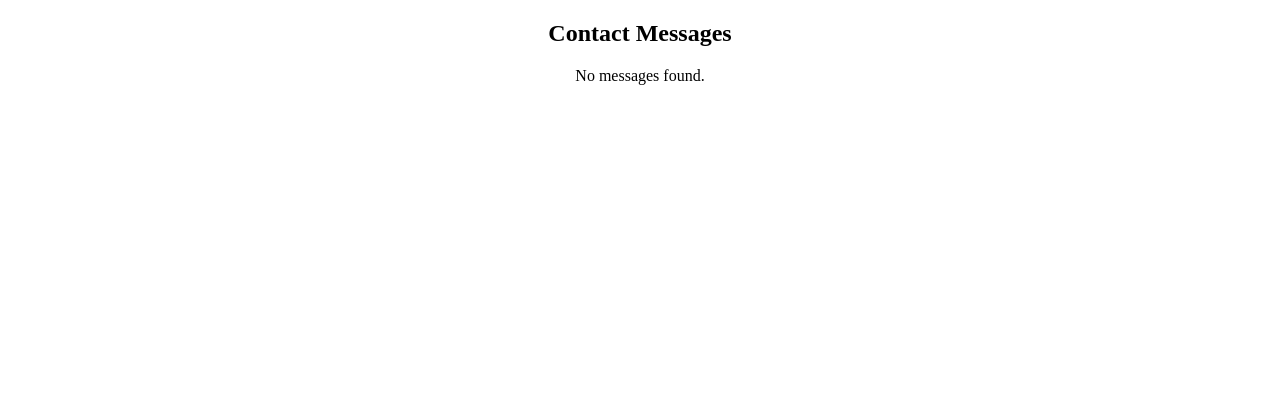
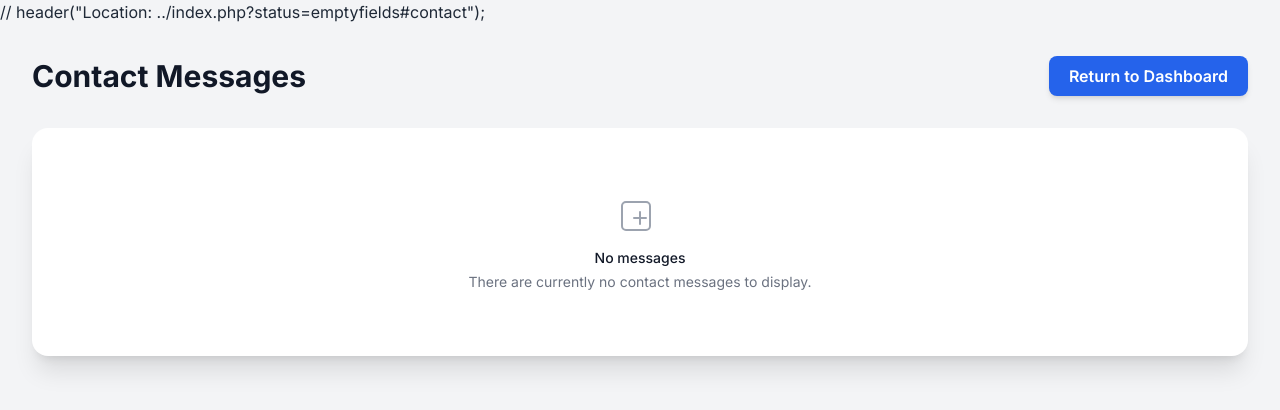
Before and after one commit to CyizaLandry5/Webo, a PHP site: page /php/select_contacts.php in a window 1280 px wide. Shown: the top 410 px of the page. Run offline with PHP 8.4, Linux system fonts and the light colour scheme; the visitor is signed in with stand-in values (Sample User, id 1); data that the repository does not hold is empty; some libraries are stand-ins or nearby versions.

Commit message:
select_contact-updated

```diff
--- a/php/select_contacts.php
+++ b/php/select_contacts.php
@@ -1,97 +1,134 @@
+
+
+//         header("Location: ../index.php?status=emptyfields#contact");
 <?php
 
+// --- Error Reporting for Development ---
+// Shows all errors, which is helpful for debugging.
 error_reporting(E_ALL);
 ini_set('display_errors', 1);
 
+// --- Session Management ---
+// Starts a session and checks if the 'admin' user is logged in.
+// If not, it redirects them to the login page.
 session_start();
 if (!isset($_SESSION['admin'])) {
     header("Location: index.php");
     exit;
 }
 
-// Database configuration
+// --- Database Configuration ---
 $host = "localhost";
 $user = "u515424954_CyizaLandry";
 $password = "Mpayimana@11111";
 $database = "u515424954_my_webp";
 
-// Create database connection
+
+// --- Database Connection ---
+// Creates a new connection to the MySQL database.
 $conn = new mysqli($host, $user, $password, $database);
 
-// Check connection
+// Checks if the connection failed and stops the script if it did.
 if ($conn->connect_error) {
     die("Connection failed: " . $conn->connect_error);
 }
 
-// Fetch all contacts
+// --- Data Fetching ---
+// SQL query to select all contacts, ordered by the most recent submission.
 $sql = "SELECT id, name, email, message, submitted_at FROM contacts ORDER BY submitted_at DESC";
 $result = $conn->query($sql);
 ?>
 
 <!DOCTYPE html>
-<html>
+<html lang="en">
 <head>
+    <meta charset="UTF-8">
+    <meta name="viewport" content="width=device-width, initial-scale=1.0">
     <title>Contact Messages</title>
+
+    <!-- Tailwind CSS CDN -->
+    <script src="https://cdn.tailwindcss.com"></script>
+
+    <!-- Google Fonts (Inter) -->
+    <link href="https://fonts.googleapis.com/css2?family=Inter:wght@400;500;600;700&display=swap" rel="stylesheet">
+
     <style>
-        table {
-            border-collapse: collapse;
-            width: 95%;
-            margin: 20px auto;
-        }
-        th, td {
-            border: 1px solid #666;
-            padding: 10px;
-            text-align: left;
-        }
-        th {
-            background-color: #333;
-            color: white;
-        }
-        .delete-button {
-            background-color: #e74c3c;
-            color: white;
-            border: none;
-            padding: 6px 12px;
-            cursor: pointer;
-            border-radius: 4px;
-        }
-        .delete-button:hover {
-            background-color: #c0392b;
+        /* Applying the Inter font to the whole page */
+        body {
+            font-family: 'Inter', sans-serif;
         }
     </style>
 </head>
-<body>
-    <h2 style="text-align: center;">Contact Messages</h2>
-    <?php if ($result->num_rows > 0): ?>
-        <table>
+<body class="bg-gray-100 text-gray-800">
+
+    <div class="container mx-auto p-4 sm:p-6 lg:p-8">
+
+        <!-- Header Section -->
+        <div class="flex flex-col sm:flex-row justify-between items-center mb-8">
+            <h1 class="text-3xl font-bold text-gray-900 mb-4 sm:mb-0">
+                Contact Messages
+            </h1>
+            <a href="/php/dashboard.php" class="bg-blue-600 text-white font-semibold py-2 px-5 rounded-lg shadow-md hover:bg-blue-700 transition-colors duration-300">
+                Return to Dashboard
+            </a>
+        </div>
+
+        <!-- Main Content Card -->
+        <div class="bg-white rounded-2xl shadow-xl overflow-hidden">
+            <div class="overflow-x-auto">
+                <?php if ($result && $result->num_rows > 0): ?>
+                    <table class="min-w-full divide-y divide-gray-200">
+                        <thead class="bg-gray-50">
                             <tr>
-                <th>S/N</th>
-                <th>Client Name</th>
-                <th>Email</th>
-                <th>Message</th>
-                <th>Submitted At</th>
-                <th>Action</th>
+                                <th scope="col" class="px-6 py-3 text-left text-xs font-medium text-gray-500 uppercase tracking-wider">S/N</th>
+                                <th scope="col" class="px-6 py-3 text-left text-xs font-medium text-gray-500 uppercase tracking-wider">Client Name</th>
+                                <th scope="col" class="px-6 py-3 text-left text-xs font-medium text-gray-500 uppercase tracking-wider">Email</th>
+                                <th scope="col" class="px-6 py-3 text-left text-xs font-medium text-gray-500 uppercase tracking-wider">Message</th>
+                                <th scope="col" class="px-6 py-3 text-left text-xs font-medium text-gray-500 uppercase tracking-wider">Submitted At</th>
+                                <th scope="col" class="px-6 py-3 text-left text-xs font-medium text-gray-500 uppercase tracking-wider">Action</th>
                             </tr>
+                        </thead>
+                        <tbody class="bg-white divide-y divide-gray-200">
                             <?php while ($row = $result->fetch_assoc()): ?>
-                <tr>
-                    <td><?= htmlspecialchars($row["id"]) ?></td>
-                    <td><?= htmlspecialchars($row["name"]) ?></td>
-                    <td><?= htmlspecialchars($row["email"]) ?></td>
-                    <td><?= nl2br(htmlspecialchars($row["message"])) ?></td>
-                    <td><?= htmlspecialchars($row["submitted_at"]) ?></td>
-                    <td>
+                                <tr class="hover:bg-gray-50 transition-colors duration-200">
+                                    <td class="px-6 py-4 whitespace-nowrap text-sm font-medium text-gray-900"><?= htmlspecialchars($row["id"]) ?></td>
+                                    <td class="px-6 py-4 whitespace-nowrap text-sm text-gray-600"><?= htmlspecialchars($row["name"]) ?></td>
+                                    <td class="px-6 py-4 whitespace-nowrap text-sm text-gray-600"><?= htmlspecialchars($row["email"]) ?></td>
+                                    <td class="px-6 py-4 text-sm text-gray-600 max-w-xs truncate"><?= nl2br(htmlspecialchars($row["message"])) ?></td>
+                                    <td class="px-6 py-4 whitespace-nowrap text-sm text-gray-600"><?= htmlspecialchars($row["submitted_at"]) ?></td>
+                                    <td class="px-6 py-4 whitespace-nowrap text-sm font-medium">
+                                        <!-- Delete form for each message -->
                                         <form method="POST" action="delete_contact.php" onsubmit="return confirm('Are you sure you want to delete this message?');">
                                             <input type="hidden" name="delete_id" value="<?= $row["id"] ?>">
-                            <button type="submit" class="delete-button">Delete</button>
+                                            <button type="submit" class="bg-red-500 text-white font-semibold py-1 px-3 rounded-md hover:bg-red-600 transition-colors duration-200">
+                                                Delete
+                                            </button>
                                         </form>
                                     </td>
                                 </tr>
                             <?php endwhile; ?>
+                        </tbody>
                     </table>
                 <?php else: ?>
-        <p style="text-align: center;">No messages found.</p>
+                    <!-- Message shown when there are no contacts -->
+                    <div class="text-center py-16">
+                        <svg class="mx-auto h-12 w-12 text-gray-400" fill="none" viewBox="0 0 24 24" stroke="currentColor" aria-hidden="true">
+                            <path vector-effect="non-scaling-stroke" stroke-linecap="round" stroke-linejoin="round" stroke-width="2" d="M9 13h6m-3-3v6m-9 1V7a2 2 0 012-2h10a2 2 0 012 2v10a2 2 0 01-2 2H5a2 2 0 01-2-2z" />
+                        </svg>
+                        <h3 class="mt-2 text-sm font-medium text-gray-900">No messages</h3>
+                        <p class="mt-1 text-sm text-gray-500">There are currently no contact messages to display.</p>
+                    </div>
                 <?php endif; ?>
+            </div>
+        </div>
+    </div>
 
-    <?php $conn->close(); ?>
+    <?php
+    // --- Close Connection ---
+    // It's good practice to close the database connection when you're done.
+    if (isset($conn)) {
+        $conn->close();
+    }
+    ?>
 </body>
 </html>
```
Lines whose indentation alone changed are shown as unchanged.
